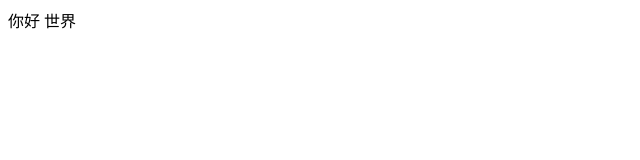
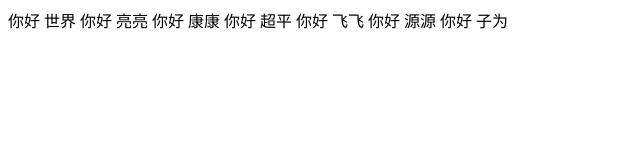
Before and after one commit to YellowCookie/YellowCookie.github.io, a plain HTML site: page index.html in a window 1280 px wide. Shown: the whole page, without its empty margins (0-640 px from the left). Drawn offline with Linux system fonts and the light colour scheme.

Commit message:
Update index.html

```diff
--- a/index.html
+++ b/index.html
@@ -10,5 +10,11 @@
     </head>
     <body>
         你好 世界
+        你好 亮亮
+        你好 康康
+        你好 超平
+        你好 飞飞
+        你好 源源
+        你好 子为
     </body>
 </html>
```
